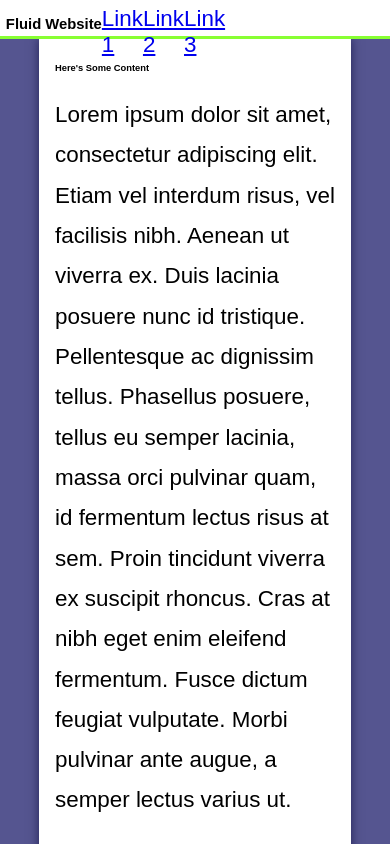
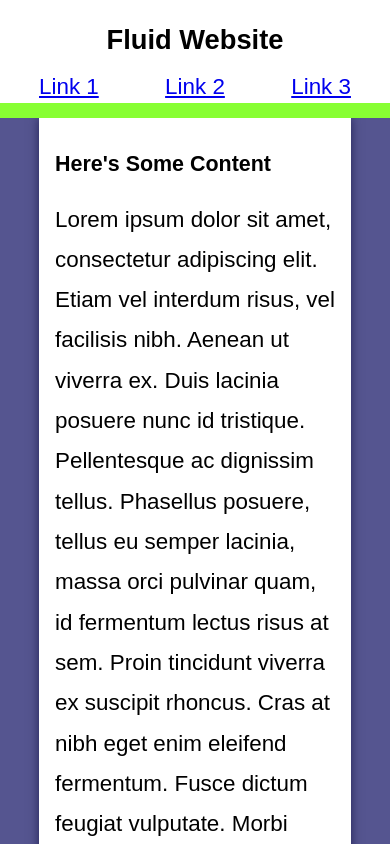
Before and after one commit to TJLail99/RWDFlow, a plain HTML site: page index.html in a window 390 px wide. Shown: the top 844 px of the page. Drawn offline with Linux system fonts and the light colour scheme.

Commit message:
added media queries

```diff
--- a/style.css
+++ b/style.css
@@ -64,3 +64,54 @@ p {
     font-size: 1.4em;
     line-height: 1.8em;
 }
+
+
+    @media (max-width: 1160px){
+        h1 {
+            margin-right: 4vw;
+
+        }
+
+        nav {
+            width: 30vw;
+        }
+
+
+
+    }
+
+    @media (max-width: 800px){
+
+        header {
+            border-bottom: 4vw solid #88ff33;
+            height: auto;
+        }
+
+        h1 {
+            width: 100%;
+            font-size: 7vw;
+            text-align: center;
+            margin-bottom: 18px;
+        }
+
+        nav{
+            width: 100%;
+        }
+
+        h2 {
+            font-size: 5.5vw;
+        }
+
+        footer {
+            height: auto;
+            padding: 9px;
+        }
+    }
+
+/*
+    @media (max-width: 900px) and (min-width: 720px){
+
+        header{
+        border-bottom: 4vw solid #dd22dd;
+        }
+    } */
```
